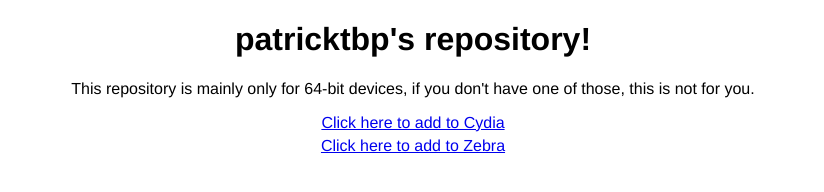
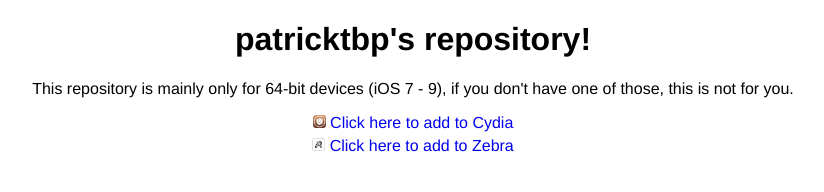
Before and after one commit to n1d3v/cydia, a plain HTML site: page index.html in a window 1280 px wide. Shown: the whole page, without its empty margins (227-1051 px from the left). Drawn offline with Linux system fonts and the light colour scheme.

Commit message:
Make the site look prettier and better on older devices

```diff
--- a/index.html
+++ b/index.html
@@ -7,10 +7,16 @@
     </head>
     <body>
         <h1>patricktbp's repository!</h1>
-        <p>This repository is mainly only for 64-bit devices, if you don't have one of those, this is not for you.</p>
+        <p>This repository is mainly only for 64-bit devices (iOS 7 - 9), if you don't have one of those, this is not for you.</p>
         <div class="add-to">
-            <a href="cydia://url/https://cydia.saurik.com/api/share#?source=https://tbp.wtf/cydia">Click here to add to Cydia</a>
-            <a href="cydia://url/zbra://sources/add/https://tbp.wtf/cydia">Click here to add to Zebra</a>
+            <a href="cydia://url/https://cydia.saurik.com/api/share#?source=https://tbp.wtf/cydia">
+                <img src="assets/cydia.png" alt="Cydia icon" class="app-icon">
+                Click here to add to Cydia
+            </a>
+            <a href="cydia://url/zbra://sources/add/https://tbp.wtf/cydia">
+                <img src="assets/zebra.png" alt="Zebra icon" class="app-icon">
+                Click here to add to Zebra
+            </a>
         </div>
     </body>
 </html>
--- a/styles.css
+++ b/styles.css
@@ -3,8 +3,24 @@
     text-align: center;
 }
 
+a {
+    text-decoration: none;
+}
+
+/* Basically the same way as the flex method, but compatible with older iOS versions */
 .add-to {
-    display: flex;
-    flex-direction: column;
-    gap: 5px;
+    display: block;
 }
+
+.add-to > * {
+    display: block;
+    margin-bottom: 5px;
+}
+
+.add-to > *:last-child {
+    margin-bottom: 0;
+}
+
+.app-icon {
+    width: 13px;
+}
```
Also changed, not shown: assets/cydia.png (added), assets/zebra.png (added).
